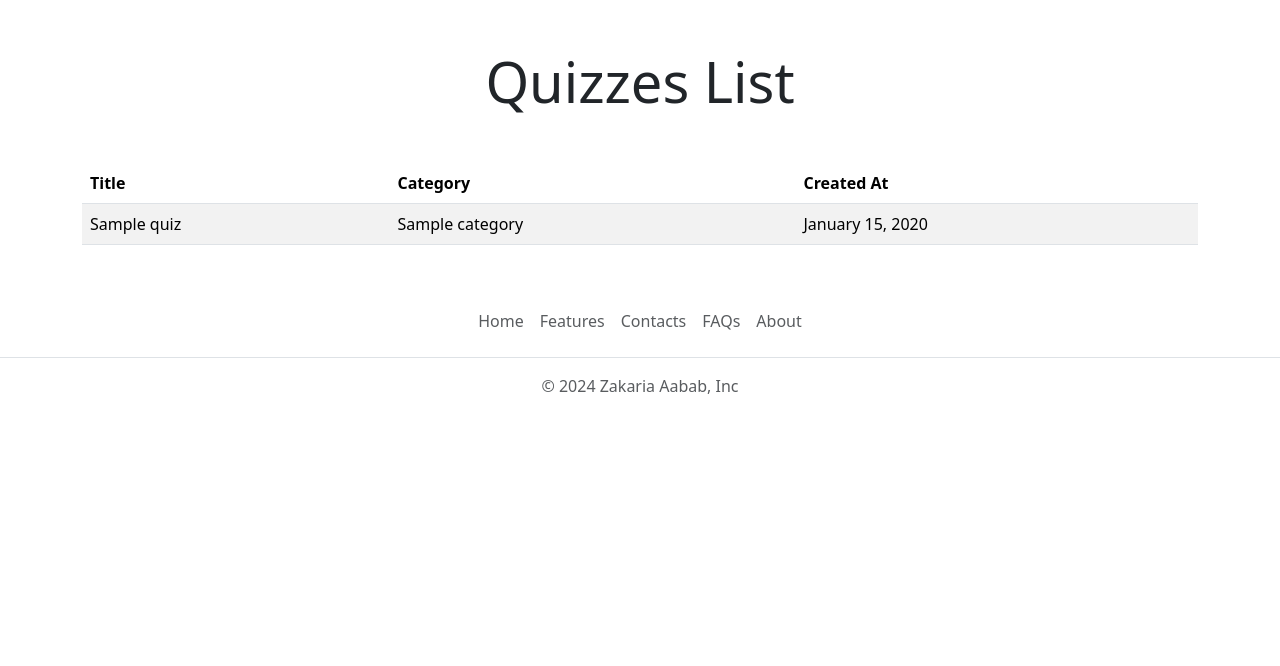
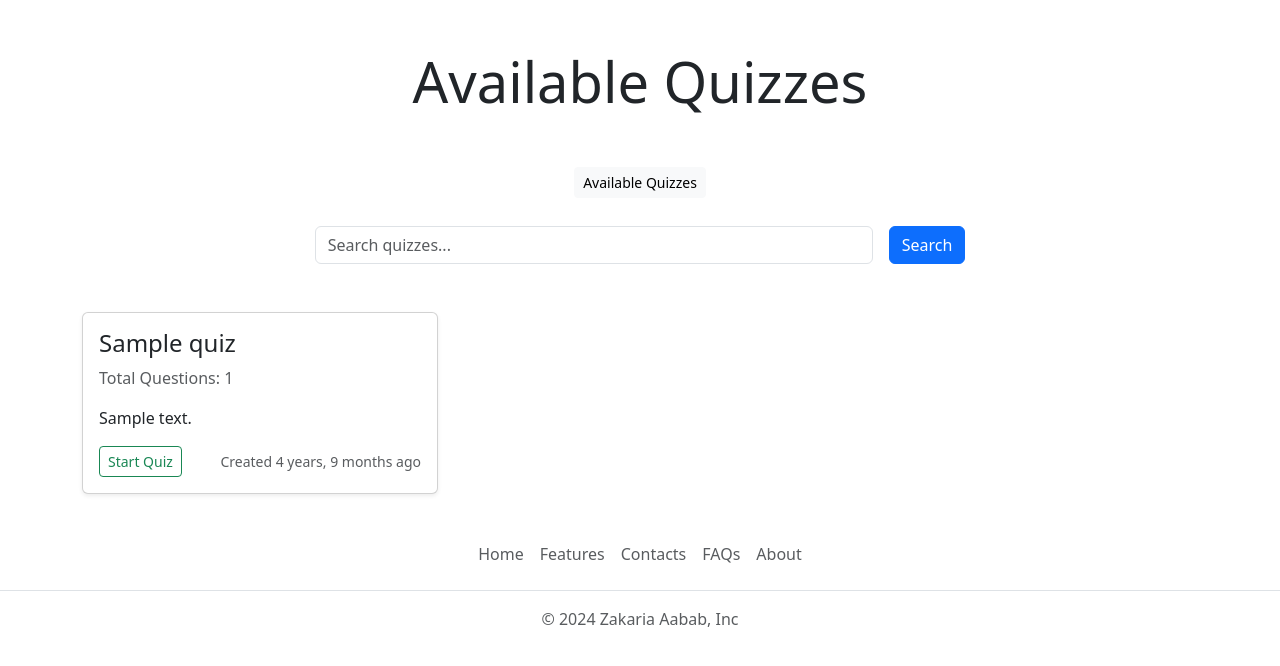
Before and after one commit to Tweek-byte/Quiz_Application_Project, a Django app: page /quizzes/ in a window 1280 px wide. Shown: the part 56-722 px from the top of the page. Run offline with Django 5.2, Linux system fonts and the light colour scheme; tables that the repository leaves empty hold one stand-in row (values such as "Sample post").

Commit message:
chore: editting quizzes list logic

```diff
--- a/quiz/models.py
+++ b/quiz/models.py
@@ -1,17 +1,42 @@
+"""Quiz Models"""
 from django.db import models
 
 class Category(models.Model):
-    """Quiz Category model"""
-    name = models.CharField(max_length=100)
+    name = models.CharField(max_length=15)
+
+    class Meta:
+        verbose_name_plural = "Categories"
 
     def __str__(self):
         return self.name
 
+
 class Quiz(models.Model):
-    """Quiz model"""
-    title = models.CharField(max_length=200)
+    name = models.CharField(max_length=255, default="Untitled Quiz")
+    description = models.TextField(blank=True, null=True)
     category = models.ForeignKey(Category, on_delete=models.CASCADE, related_name='quizzes')
     created_at = models.DateTimeField(auto_now_add=True)
+    updated_at = models.DateTimeField(auto_now=True)
+
+    class Meta:
+        verbose_name_plural = "Quizzes"
 
     def __str__(self):
-        return self.title
+        return self.name
+
+
+class Question(models.Model):
+    quiz = models.ForeignKey(Quiz, on_delete=models.CASCADE, related_name='questions')
+    text = models.TextField()
+
+    def __str__(self):
+        return self.text[:50]
+
+
+class Choice(models.Model):
+    question = models.ForeignKey(Question, on_delete=models.CASCADE, related_name='choices')
+    text = models.CharField(max_length=255)
+    isCorrect = models.BooleanField(default=False)
+
+    def __str__(self):
+        return f"{self.question.text[:50]} - {self.text[:20]}"
--- a/session/urls.py
+++ b/session/urls.py
@@ -7,5 +7,5 @@ urlpatterns = [
     path('logout', views.logout, name='logout'),
     path('profile/<str:username>/edit', views.edit_profile, name='edit_profile'),
     path('profile/<str:username>', views.profile, name='profile'),
-    path('profile/<str:username/delete', views.delete_profile, name='delete_profile')
+    path('profile/<str:username>/delete', views.delete_profile, name='delete_profile')
 ]
--- a/templates/profile.html
+++ b/templates/profile.html
@@ -30,7 +30,7 @@
             {% if request.user.username == user_profile.user.username %}
             <div class="btn-group mt-4" role="group" aria-label="Profile actions">
                 <a href="{% url 'edit_profile' request.user.username %}" class="btn btn-primary">Edit Profile</a>
-                <a href="{% url 'delete_profile' %}" class="btn btn-danger">Delete Account</a>
+                <a href="{% url 'delete_profile'  request.user.username %}" class="btn btn-danger">Delete Account</a>
             </div>
             {% endif %}
         </div>
--- a/templates/quizzes_list.html
+++ b/templates/quizzes_list.html
@@ -1,36 +1,59 @@
 {% extends 'index.html' %}
 
-{% block title %}Quizzes List{% endblock title %}
+{% block title %}Quizzes | Quizora{% endblock title %}
 
 {% block content %}
-<h1 class="display-4 text-center my-5">Quizzes List</h1>
+    <h1 class="display-4 text-center my-5">Available Quizzes</h1>
 
-<div class="container">
-    <div class="row">
-        <div class="col-12">
-            <table class="table table-striped">
-                <thead>
-                    <tr>
-                        <th>Title</th>
-                        <th>Category</th>
-                        <th>Created At</th>
-                    </tr>
-                </thead>
-                <tbody>
-                    {% for quiz in quizzes %}
-                        <tr>
-                            <td>{{ quiz.title }}</td>
-                            <td>{{ quiz.category.name }}</td>
-                            <td>{{ quiz.created_at|date:"F d, Y" }}</td>
-                        </tr>
-                    {% empty %}
-                        <tr>
-                            <td colspan="3" class="text-center">No quizzes available.</td>
-                        </tr>
-                    {% endfor %}
-                </tbody>
-            </table>
+    <div class="container">
+        <div class="d-flex flex-wrap justify-content-center mb-4">
+            <a href="{% url 'quizzes_list' %}" class="btn btn-light btn-sm m-1">Available Quizzes</a>
+            {% for category in categories %}
+                <a href="#" class="btn btn-outline-primary btn-sm m-1">{{ category.name }}</a>
+            {% endfor %}
+        </div>
+
+        <form class="d-flex justify-content-center mb-5" role="search" method="get" action="#">
+            <input
+                name="q"
+                class="form-control w-50 me-2"
+                type="search"
+                placeholder="Search quizzes..."
+                aria-label="Search"
+            >
+            <button type="submit" class="btn btn-primary ms-2">Search</button>
+        </form>
+
+        <div class="row row-cols-1 row-cols-md-2 row-cols-lg-3 g-4">
+            {% if quizzes %}
+                {% for quiz in quizzes %}
+                    <div class="col">
+                        <div class="card shadow-sm h-100">
+                            <div class="card-body d-flex flex-column">
+                                <h4 class="card-title">{{ quiz.name }}</h4>
+                                <p class="card-text text-muted">
+                                    Total Questions: {{ quiz.questions.all|length }}
+                                </p>
+                                <p class="card-text">{{ quiz.description|truncatewords:10 }}</p>
+                                <div class="mt-auto d-flex justify-content-between align-items-center">
+                                    <a href="{% url 'quiz' quiz.id %}" class="btn btn-sm btn-outline-success">
+                                        Start Quiz
+                                    </a>
+                                    <small class="text-muted">
+                                        Created {{ quiz.created_at|timesince }} ago
+                                    </small>
+                                </div>
+                            </div>
+                        </div>
+                    </div>
+                {% endfor %}
+            {% else %}
+                <div class="col-12">
+                    <p class="text-center text-danger fs-5">
+                        No quizzes available for this category or search.
+                    </p>
+                </div>
+            {% endif %}
         </div>
     </div>
-</div>
 {% endblock content %}
```
